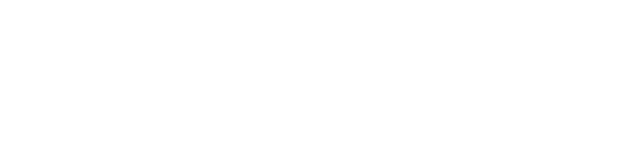
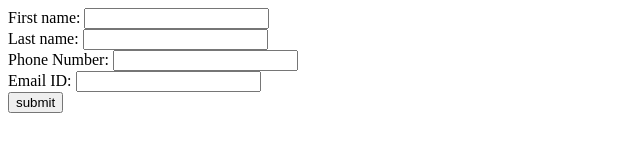
Before and after one commit to acciojob/form-login-2-sayed-mudassir, a website: page main.html in a window 1280 px wide. Shown: the whole page, without its empty margins (0-640 px from the left). Drawn offline with Linux system fonts and the light colour scheme.

Commit message:
created a submission

```diff
--- a/main.html
+++ b/main.html
@@ -8,6 +8,25 @@
 
 <body>
 	<!-- the entire body must be written by student -->
+	<form id="form">
+        <div class="form-item">
+            <label for="fname">First name:</label>
+            <input type="text" id="fname" name="firstName" required>
+        </div>
+        <div class="form-item">
+            <label for="lname">Last name:</label>
+        <input type="text" id="lname" name="lastName" required>
+        </div>
+        <div class="form-item">
+            <label for="phnNum">Phone Number:</label>
+        <input type="text" id="phnNum" name="PhoneNumber" required>
+        </div>
+        <div class="form-item">
+            <label for="Email">Email ID:</label>
+        <input type="text" id="Email" name="emailID" required>
+        </div>
+        <button>submit</button>
+    </form>
     <script type="text/javascript" src="./script.js">
 </script>
 
--- a/script.js
+++ b/script.js
@@ -1 +1,13 @@
 //your JS code here. If required.
+const form = document.querySelector("#form");
+form.addEventListener("submit", (e)=>{
+    e.preventDefault();
+
+    let firstname = form.firstName.value;
+    let lastname = form.lastName.value;
+    let phoneNum = form.PhoneNumber.value;
+    let email = form.emailID.value;
+
+    let alertString = "First Name: "+firstname + " Last Name: " +lastname+ " Phone Number: "+ phoneNum +" Email ID: "+ email;
+    alert(alertString);
+})
```
